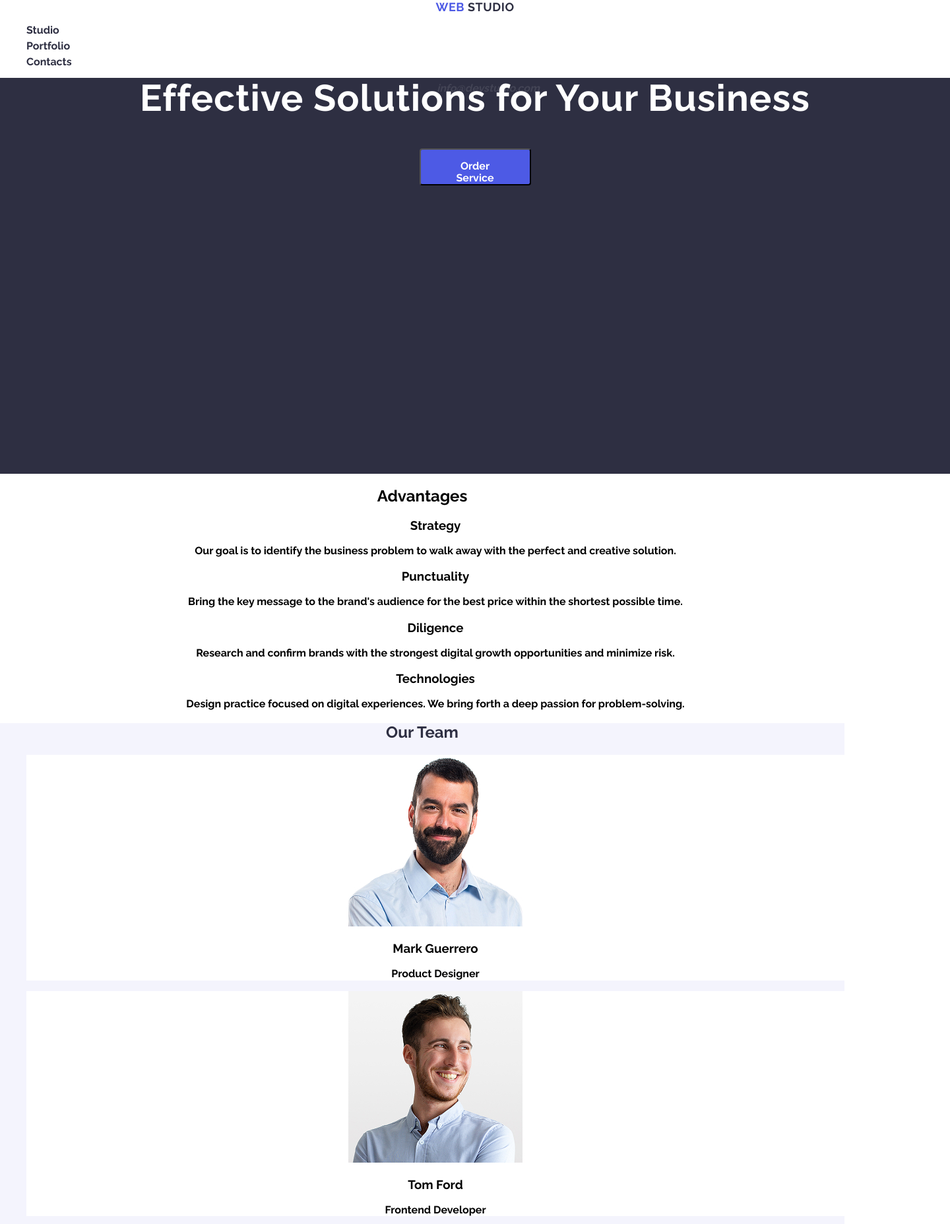
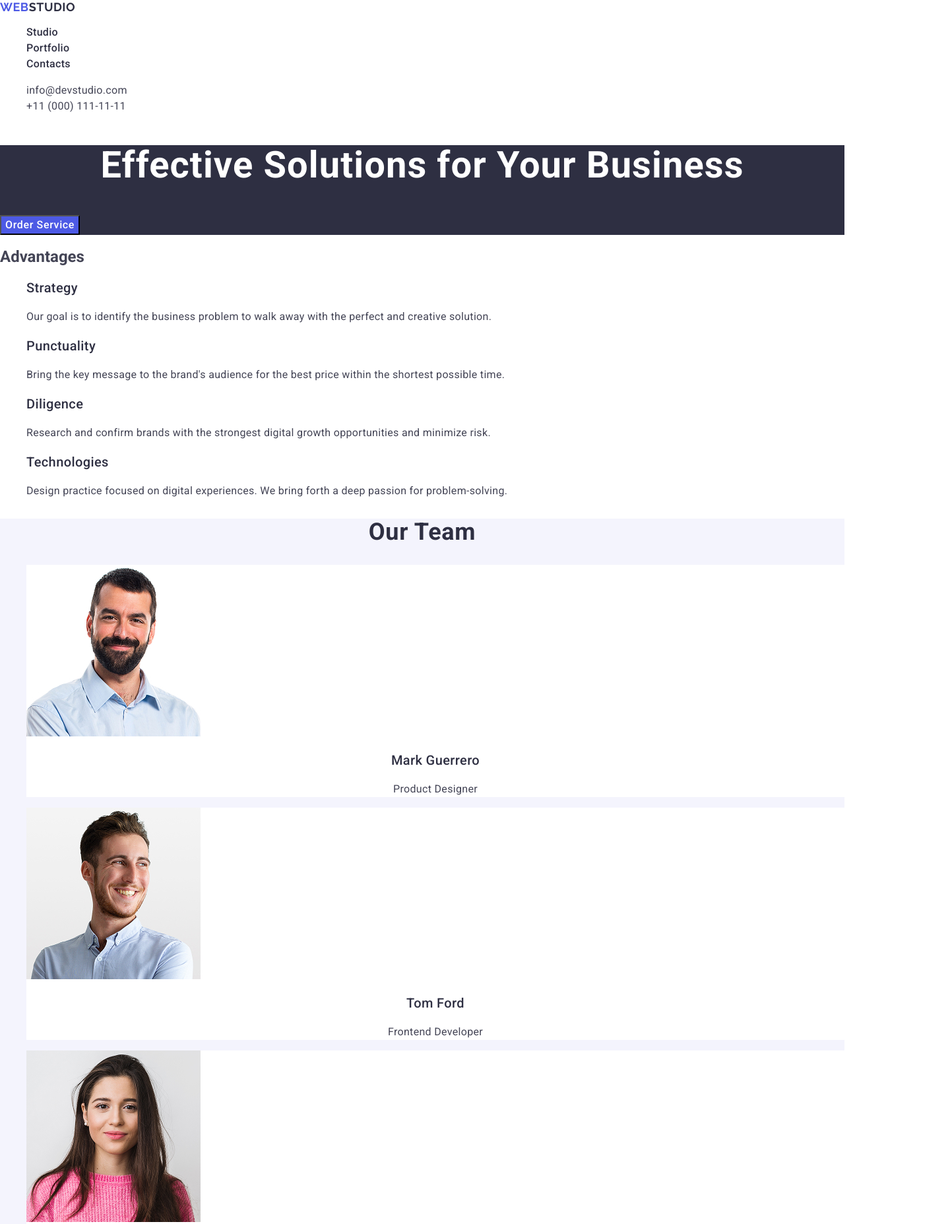
Before and after one commit to RybchynskyiDaniil/goit-markup-hw-02, a plain HTML site: page index.html in a window 1280 px wide. Shown: the top 1855 px of the page at 66% size, 1440 px wide, since content can reach past the window. Drawn offline with nearby package versions, Linux system fonts and the light colour scheme.

Commit message:
newadditions

```diff
--- a/css/styles.css
+++ b/css/styles.css
@@ -1,122 +1,186 @@
-/*font-family: "Roboto",sans-serif;
-font-family: "Raleway",sans-serif;*/
-.body{
-font-family: "Raleway", sans-serif;
-background-color:#fff;
+body {
+    font-family: 'Roboto', sans-serif;
+    color: #434455;
+    background-color: #fff;
 }
-ul, ol{
-list-style-type:none ;
+
+ul,
+ol {
+    list-style-type: none;
 }
+
 a {
-text-decoration: none;
+    text-decoration: none;
 }
-/*header*/
-.page-header {
-background-color:#ffffff;
-text-align:center;
-width: 1440px;
-height: 72px;
-
-}
-.header-logo {
-font-weight: 700;
+/* header*/
+.logo {
+    font-family: 'Raleway', sans-serif;
+    font-weight: 700;
     font-size: 18px;
     line-height: 1.17;
     letter-spacing: 0.03em;
     text-transform: uppercase;
+    color: #4d5ae5;
+}
+
+.header-logo .logo-part {
     color: #2e2f42;
 }
-.part-logo {
-    color: #4d5ae5;
-}
-.nov-item {
-color:#2e2f42;
-display:flex;
-align-items:flex-start;
-justify-items:flex-start;
-flex-direction: row;
-gap: 40px;
-width: 261px;
-height: 24px;
-}
-.link-mail {
-color:#434455;
-}
-.link-phone {
-color:#2e2f42;
+.nav-link {
+    font-weight: 500;
+    font-size: 16px;
+    line-height: 1.5;
+    letter-spacing: 0.02em;
+    color: #2e2f42;
 }
 
+.contacts {
+    font-style: normal;
+}
+
+.contacts-link {
+    font-size: 16px;
+    line-height: 1.5;
+    letter-spacing: 0.02em;
+    color: #434455;
+}
+
+.nav-link:hover,
+.nav-link:focus,
+.contacts-link:hover,
+.contacts-link:focus {
+    color: #404bbf;
+}
 /*end header*/
 
 /*solution*/
 .solution {
 background-color:#2e2f42;
-width: 1440px;
-height: 600px;
-
 }
-.logo-h1 {
-color:white;
-font-size: 56px;
+.logo-solution {
 font-weight: 700;
-letter-spacing:0.02em;
-line-height: 1.07143;
-text-align:center;
+    font-size: 56px;
+    line-height: 1.07143;
+    letter-spacing: 0.02em;
+    text-align: center;
+    color: #fff;
 }
 
-.button {
-background-color:#4d5ae5 ;
-color:white;
-display: block;
-margin: 0 auto;
-border-radius: 4px;
-    padding: 16px 32px;
-    width: 169px;
-    height: 56px;
+.button-solution {
+background: #4d5ae5;
 }
+.button-text {
+font-weight: 500;
+    font-size: 16px;
+    line-height: 1.5;
+    letter-spacing: 0.04em;
+    color: #fff;
+}
+
 /*endsolution*/
 
 /*advantages*/
-.advantages{
-text-align: center;
+.logo-advantages {
+font-weight: 500;
+    font-size: 20px;
+    line-height: 1.2;
+    letter-spacing: 0.02em;
+    color: #2e2f42;
 }
- .list-advantages{
-text-align:center;
+ .about {
+    font-weight: 400;
+        font-size: 16px;
+        line-height: 1.5;
+        letter-spacing: 0.02em;
+        color: #434455;
  }
  /*endadvantages*/
 
  /*our team*/
-.team {
-color:#2e2f42;
+.logo-team {
+font-weight: 700;
+    font-size: 36px;
+    line-height: 1.11111;
+    letter-spacing: 0.02em;
+    text-align: center;
+    color: #2e2f42;
 }
 .our-team {
-background-color:#f4f4fd;
-text-align: center;
+background-color: #f4f4fd;
 }
 .workers {
-background-color:white ;
+background-color:#fff ;
+}
+.names-ourteam {
+font-weight: 500;
+    font-size: 20px;
+    line-height: 1.2;
+    letter-spacing: 0.02em;
+    text-align: center;
+    color: #2e2f42;
+}
+.text-ourteam {
+font-weight: 400;
+    font-size: 16px;
+    line-height: 1.5;
+    letter-spacing: 0.02em;
+    text-align: center;
+    color: #434455;
 }
 /* endour team*/
 
 /* ourportfolio*/
-.our-portfolio{
-background-color:white;
-text-align: center;
+.logo-portfolio {
+font-weight: 700;
+    font-size: 36px;
+    line-height: 1.11111;
+    letter-spacing: 0.02em;
+    text-align: center;
+    color: #2e2f42;
 }
-.logo-p {
-color:#2e2f42;
+.name-portfolio{
+font-weight: 500;
+    font-size: 20px;
+    line-height: 1.2;
+    letter-spacing: 0.02em;
+    color: #2e2f42;
 }
+.text-portfolio{
+font-weight: 400;
+    font-size: 16px;
+    line-height: 1.5;
+    letter-spacing: 0.02em;
+    color: #434455;
+}
+
 /* endourportfolio*/
 
 /*footer*/
 .footer {
 background-color:#2e2f42 ;
-text-align: left;
 }
 .text-footer {
-color:#f4f4fd
+    font-weight: 400;
+        font-size: 16px;
+        line-height: 1.5;
+        letter-spacing: 0.02em;
+        color: #f4f4fd;
 }
-.logo-footer{
-color:#f4f4fd;
+.footer-logo .logo-part {
+    font-weight: 700;
+        font-size: 18px;
+        line-height: 1.16667;
+        letter-spacing: 0.03em;
+        text-transform: uppercase;
+        color: #f4f4fd;
+}
+
+.footer-logo {
+    font-weight: 700;
+        font-size: 18px;
+        line-height: 1.16667;
+        letter-spacing: 0.03em;
+        text-transform: uppercase;
+        color: #4d5ae5;
 }
 /*endfooter*/
--- a/index.html
+++ b/index.html
@@ -14,65 +14,68 @@
     <link rel="preconnect" href="https://fonts.gstatic.com" crossorigin />
     <link href="https://fonts.googleapis.com/css2?family=Raleway:wght@700&family=Roboto:wght@400;500;700&display=swap"
         rel="stylesheet" />
-    <link rel="stylesheet" href="./css/styles.css"/>
+
+    <link rel="stylesheet" href="./css/styles.css" />
 </head>
-<body class="body">
+
+<body>
     <header class="page-header">
         <nav class="header-nav">
-            <a class="header-logo" href="./index.html"> <span class="part-logo"> Web </span> studio</a>
+            <a class="logo header-logo" href="./index.html">Web<span class="logo-part">Studio</span></a>
             <ul class="nav-list">
-                <li>
-                    <a class="nov-item" href="Studio">Studio </a>
+                <li class="nav-item">
+                    <a class="nav-link" href="./index.html">Studio</a>
                 </li>
-                <li>
-                    <a class="nov-item" href="Portfolio">Portfolio</a>
-                </li>
-                <li>
-                    <a class="nov-item" href="Contacts">Contacts</a>
-                </li>
+                <li class="nav-item"><a class="nav-link" href="">Portfolio</a></li>
+                <li class="nav-item"><a class="nav-link" href="">Contacts</a></li>
             </ul>
         </nav>
-        <address class="Contacts">
-            <ul>
-                <li><a class="link-mail" href="mailto:info@devstudio.com">info@devstudio.com</a></li>
-                <li><a class="link-phone" href="tel:+110001111111">+11 (000) 111-11-11</a></li>
+
+        <address class="contacts">
+            <ul class="contacts-list">
+                <li class="contacts-item">
+                    <a class="contacts-link" href="mailto:info@devstudio.com">info@devstudio.com</a>
+                </li>
+                <li class="contacts-item">
+                    <a class="contacts-link" href="tel:+110001111111">+11 (000) 111-11-11</a>
+                </li>
             </ul>
         </address>
     </header>
         <!-- Effective Solutions-->
         <section class="solution">
-            <h1 class="logo-h1"> Effective Solutions for Your Business </h1>
-            <button class="button" type="button">Order Service</button>
+            <h1 class="logo-solution"> Effective Solutions for Your Business </h1>
+            <button class="button-solution" type="button"><span class="button-text"> Order Service </span></button>
         </section>
         <!-- endEffective Solutions-->
 
         <!-- Strategy,Punctuality,Diligence,Technologies-->
         <section>
-            <h2 class="advantages" >Advantages</h2>
-            <ul class="list-advantages">
+            <h2>Advantages</h2>
+            <ul>
                 <li>
-                    <h3>Strategy</h3>
-                    <p>
+                    <h3 class="logo-advantages">Strategy</h3>
+                    <p class="about">
                         Our goal is to identify the business
                         problem to walk away with the perfect and creative solution.
                     </p>
                 </li>
                 <li>
-                    <h3>Punctuality</h3>
-                    <p>
+                    <h3 class="logo-advantages">Punctuality</h3>
+                    <p class="about">
                         Bring the key message to the brand's audience for the best price within the shortest possible
                         time.
                     </p>
                 </li>
                 <li>
-                    <h3>Diligence</h3>
-                    <p>
+                    <h3 class="logo-advantages">Diligence</h3>
+                    <p class="about">
                         Research and confirm brands with the strongest digital growth opportunities and minimize risk.
                     </p>
                 </li>
                 <li>
-                    <h3>Technologies</h3>
-                    <p>
+                    <h3 class="logo-advantages">Technologies</h3>
+                    <p class="about">
                         Design practice focused on digital experiences. We bring forth a deep passion for
                         problem-solving.
                     </p>
@@ -83,70 +86,70 @@
 
         <!--Our Team -->
         <section class="our-team">
-            <h2 class="team"> Our Team</h2>
+            <h2 class="logo-team"> Our Team</h2>
             <ul>
                 <li class="workers">
                     <img src="./images/MarkGuerrero.jpg" alt="Mark Guerrero" width="264" />
-                    <h3>Mark Guerrero</h3>
-                    <p>Product Designer</p>
+                    <h3 class="names-ourteam">Mark Guerrero</h3>
+                    <p class="text-ourteam">Product Designer</p>
                 </li>
                 <li class="workers">
                     <img src="./images/TomFord.jpg" alt="Tom Ford" width="264" />
-                    <h3>Tom Ford</h3>
-                    <p>Frontend Developer</p>
+                    <h3 class="names-ourteam">Tom Ford</h3>
+                    <p class="text-ourteam">Frontend Developer</p>
                 </li>
                 <li class="workers">
                     <img src="./images/CamilaGarcia.jpg" alt="Camila Garcia" width="264" />
-                    <h3>Camila Garcia</h3>
-                    <p>Marketing</p>
+                    <h3 class="names-ourteam">Camila Garcia</h3>
+                    <p class="text-ourteam">Marketing</p>
                 </li>
                 <li class="workers">
                     <img src="./images/DanielWilson.jpg" alt="Daniel Wilson" width="264" />
-                    <h3>Daniel Wilson</h3>
-                    <p>UI Designer</p>
+                    <h3 class="names-ourteam">Daniel Wilson</h3>
+                    <p class="text-ourteam">UI Designer</p>
                 </li>
             </ul>
         </section>
         <!-- end Our Team-->
 
          <!-- Our Portfolio-->
-          <section class="our-portfolio">
-        <h2 class="logo-p"> Our Portfolio</h2>
+          <section>
+        <h2 class="logo-portfolio"> Our Portfolio</h2>
         <ul>
         <li>
         <img src="./images/BankingApp.jpg" alt="Banking App" width="360" />
         <h3 class="name-portfolio"> Banking App</h3>
-        <p class="text">App </p>
+        <p class="text-portfolio">App </p>
         </li>
 
         <li>
         <img src="./images/CashlessPayment.jpg" alt="Cashless Payment" width="360" />
         <h3 class="name-portfolio"> Cashless Payment</h3>
-        <p class="text">Marketing</p>
+        <p class="text-portfolio">Marketing</p>
         </li>
 
         <li>
         <img src="./images/MeditationApp.jpg" alt="Meditation App" width="360" />
         <h3 class="name-portfolio"> Meditation App</h3>
-         <p class="text">App</p>
+         <p class="text-portfolio">App</p>
         </li>
 
         <li>
         <img src="./images/TaxiService.jpg" alt="Taxi Service" width="360" />
         <h3 class="name-portfolio"> Taxi Service</h3>
-        <p class="text">Marketing</p>
+        <p class="text-portfolio">Marketing</p>
         </li>
 
         <li>
         <img src="./images/ScreenIllustrations.jpg" alt="Screen Illustrations" width="360" />
         <h3 class="name-portfolio"> Screen Illustrations</h3>
-        <p class="text">Desing</p>
+        <p class="text-portfolio">Desing</p>
         </li>
 
         <li>
         <img src="./images/OnlineCourses.jpg" alt="Online Courses" width="360" />
         <h3 class="name-portfolio"> Online Courses</h3>
-        <p class="text">Marketing</p>
+        <p class="text-portfolio">Marketing</p>
         </li>
         </ul>
           </section>
@@ -154,7 +157,7 @@
 
     </main>
     <footer class="footer">
-        <a class="logo-footer" href="./index.html"> <span class="weblogo"> Web </span> studio</a>
+        <a class="footer-logo" href="./index.html">Web<span class="logo-part">Studio</span></a>
         <p class="text-footer">
             Increase the flow of customers and sales for your business with digital marketing & growth solutions.
         </p>
```
